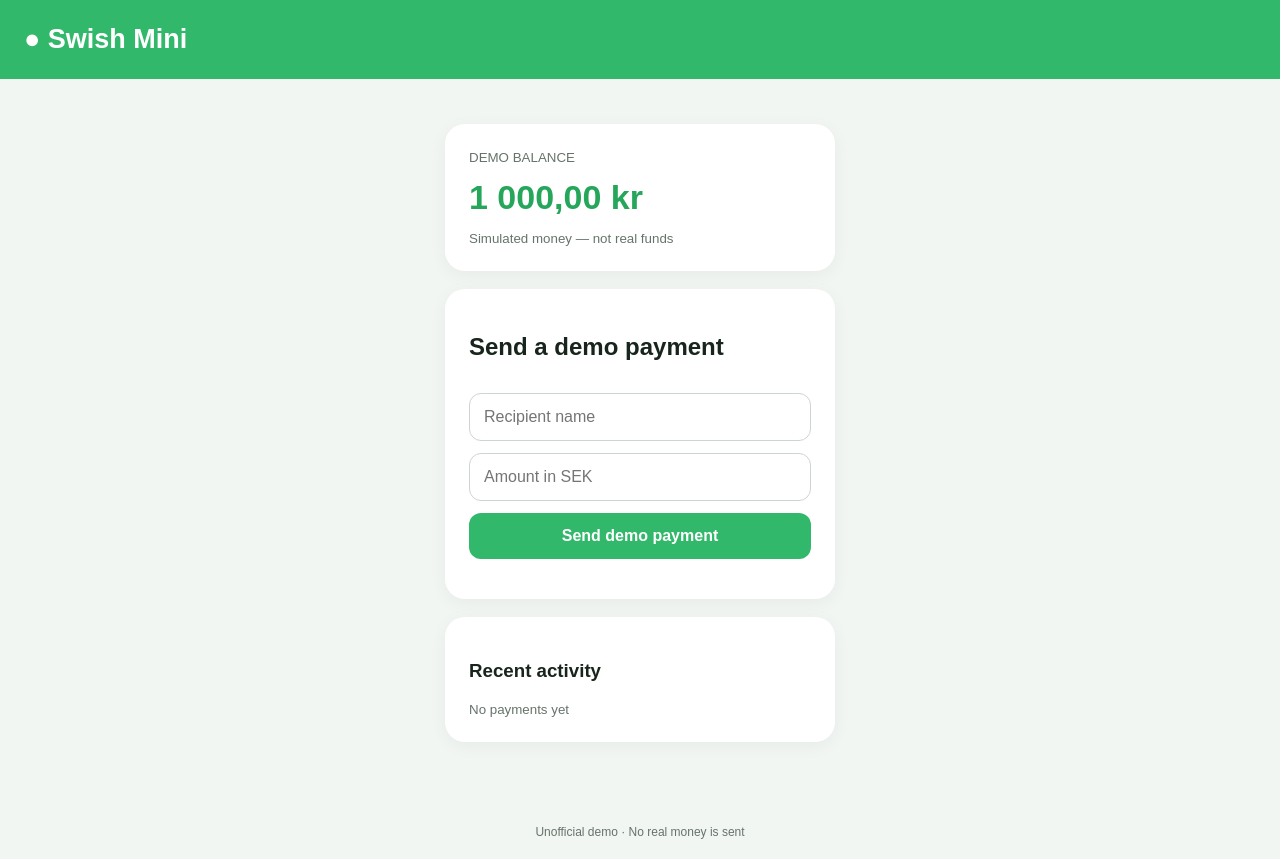
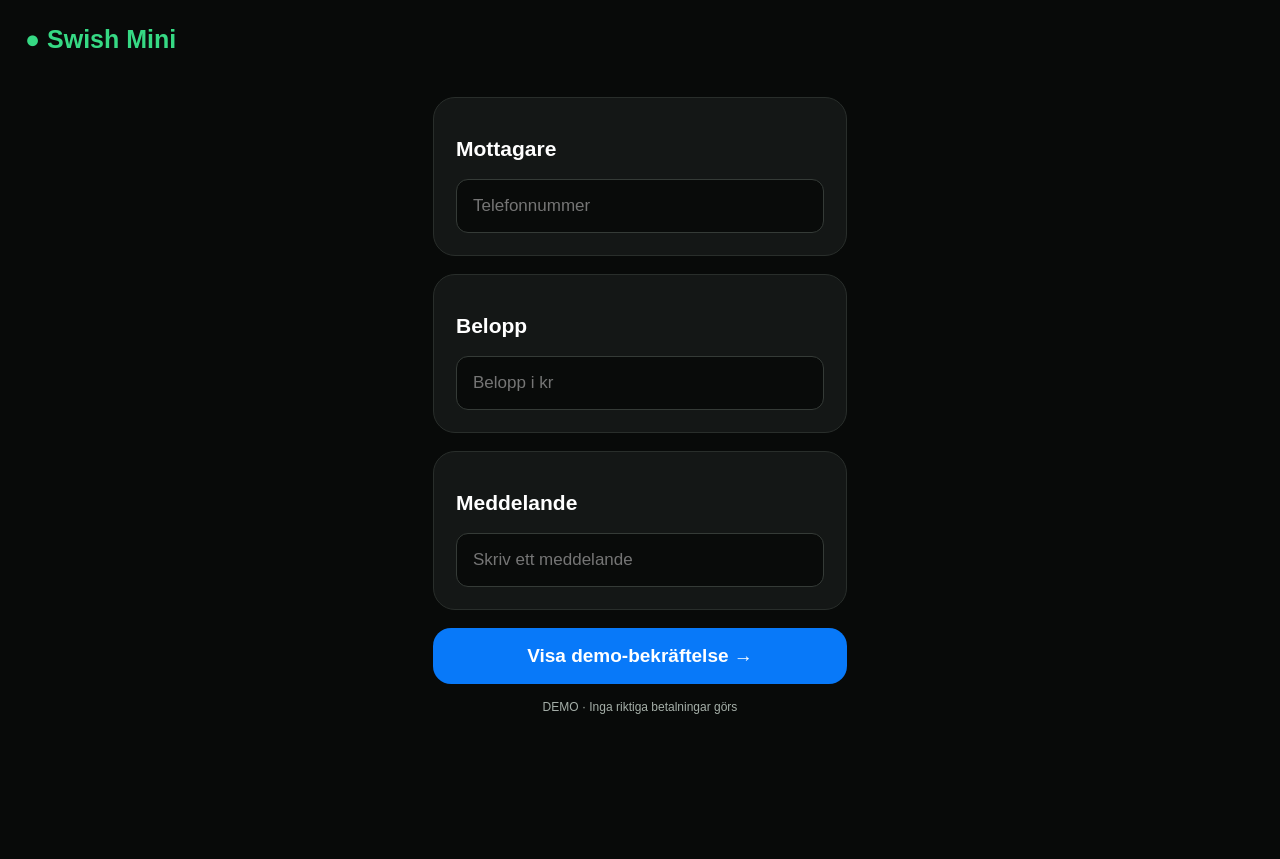
Before and after one commit to mokenes/swish-mini, a plain HTML site: page index.html in a window 1280 px wide. After the commit the page ends 800 px from the top, so only its background shows below. Drawn offline with Linux system fonts and the light colour scheme.

Commit message:
Update index.html

```diff
--- a/index.html
+++ b/index.html
@@ -1,137 +1,44 @@
 
 <!DOCTYPE html>
-<html lang="en">
+<html lang="sv">
 <head>
 <meta charset="UTF-8">
 <meta name="viewport" content="width=device-width, initial-scale=1">
 <title>Swish Mini Demo</title>
 <style>
-* { box-sizing: border-box; }
-body {
-  margin: 0;
-  font-family: Arial, sans-serif;
-  background: #f2f6f3;
-  color: #17251c;
-}
-header {
-  background: #32b86a;
-  color: white;
-  padding: 24px;
-  font-size: 27px;
-  font-weight: bold;
-}
-main {
-  max-width: 430px;
-  margin: 25px auto;
-  padding: 20px;
-}
-.card {
-  background: white;
-  padding: 24px;
-  border-radius: 20px;
-  box-shadow: 0 4px 18px #0000000c;
-  margin-bottom: 18px;
-}
-small { color: #66736a; }
-.balance {
-  font-size: 34px;
-  color: #25a65b;
-  font-weight: bold;
-  margin: 12px 0;
-}
-input, button {
-  width: 100%;
-  padding: 14px;
-  margin-top: 12px;
-  border-radius: 12px;
-  font-size: 16px;
-}
-input { border: 1px solid #ccd5ce; }
-button {
-  border: none;
-  background: #32b86a;
-  color: white;
-  font-weight: bold;
-  cursor: pointer;
-}
-#history p {
-  padding: 12px 0;
-  border-bottom: 1px solid #eee;
-}
-footer {
-  text-align: center;
-  color: #66736a;
-  font-size: 12px;
-  padding: 20px;
-}
+*{box-sizing:border-box}
+body{margin:0;background:#080a09;color:white;font-family:Arial,sans-serif}
+header{padding:25px;color:#36d984;font-size:25px;font-weight:bold}
+main{max-width:450px;margin:auto;padding:18px}
+.card{background:#141716;border:1px solid #292e2b;border-radius:22px;padding:22px;margin-bottom:18px}
+h2{font-size:21px}
+input{display:block;width:100%;padding:16px;margin-top:12px;background:#090b0a;border:1px solid #353b37;border-radius:12px;color:white;font-size:17px}
+button{width:100%;padding:17px;background:#0879f9;color:white;border:0;border-radius:18px;font-size:19px;font-weight:bold;cursor:pointer}
+.note{text-align:center;color:#a5afa8;font-size:12px;margin-top:16px}
 </style>
 </head>
 <body>
 <header>● Swish Mini</header>
-
 <main>
-  <section class="card">
-    <small>DEMO BALANCE</small>
-    <div class="balance" id="balance">1 000,00 kr</div>
-    <small>Simulated money — not real funds</small>
-  </section>
-
-  <section class="card">
-    <h2>Send a demo payment</h2>
-    <form id="payment">
-      <input id="name" placeholder="Recipient name" required>
-      <input id="amount" type="number"
-        placeholder="Amount in SEK" min="1"
-        max="1000" step="1" required>
-      <button type="submit">Send demo payment</button>
-    </form>
-    <p id="message" role="status"></p>
-  </section>
-
-  <section class="card">
-    <h3>Recent activity</h3>
-    <div id="history"><small>No payments yet</small></div>
-  </section>
+<form action="success.html" method="GET">
+<section class="card">
+<h2>Mottagare</h2>
+<input name="phone" type="tel" placeholder="Telefonnummer"
+       required maxlength="20" autocomplete="off">
+</section>
+<section class="card">
+<h2>Belopp</h2>
+<input name="amount" type="number" placeholder="Belopp i kr"
+       min="1" max="10000" step="1" required>
+</section>
+<section class="card">
+<h2>Meddelande</h2>
+<input name="message" placeholder="Skriv ett meddelande"
+       maxlength="100">
+</section>
+<button type="submit">Visa demo-bekräftelse →</button>
+</form>
+<p class="note">DEMO · Inga riktiga betalningar görs</p>
 </main>
-
-<footer>
-  Unofficial demo · No real money is sent
-</footer>
-
-<script>
-let balance = 1000;
-const history = document.getElementById("history");
-
-document.getElementById("payment")
-.addEventListener("submit", function(event) {
-  event.preventDefault();
-
-  const name = document.getElementById("name").value.trim();
-  const amount = Number(document.getElementById("amount").value);
-  const message = document.getElementById("message");
-
-  if (!name || !Number.isInteger(amount) ||
-      amount < 1 || amount > balance) {
-    message.textContent = "Enter a valid amount within your demo balance.";
-    return;
-  }
-
-  balance -= amount;
-  document.getElementById("balance").textContent =
-    balance.toLocaleString("sv-SE", {
-      minimumFractionDigits: 2,
-      maximumFractionDigits: 2
-    }) + " kr";
-
-  if (history.querySelector("small")) history.innerHTML = "";
-
-  const entry = document.createElement("p");
-  entry.textContent = name + " — " + amount + " kr (DEMO)";
-  history.prepend(entry);
-
-  message.textContent = "Demo payment completed!";
-  this.reset();
-});
-</script>
 </body>
 </html>
```
